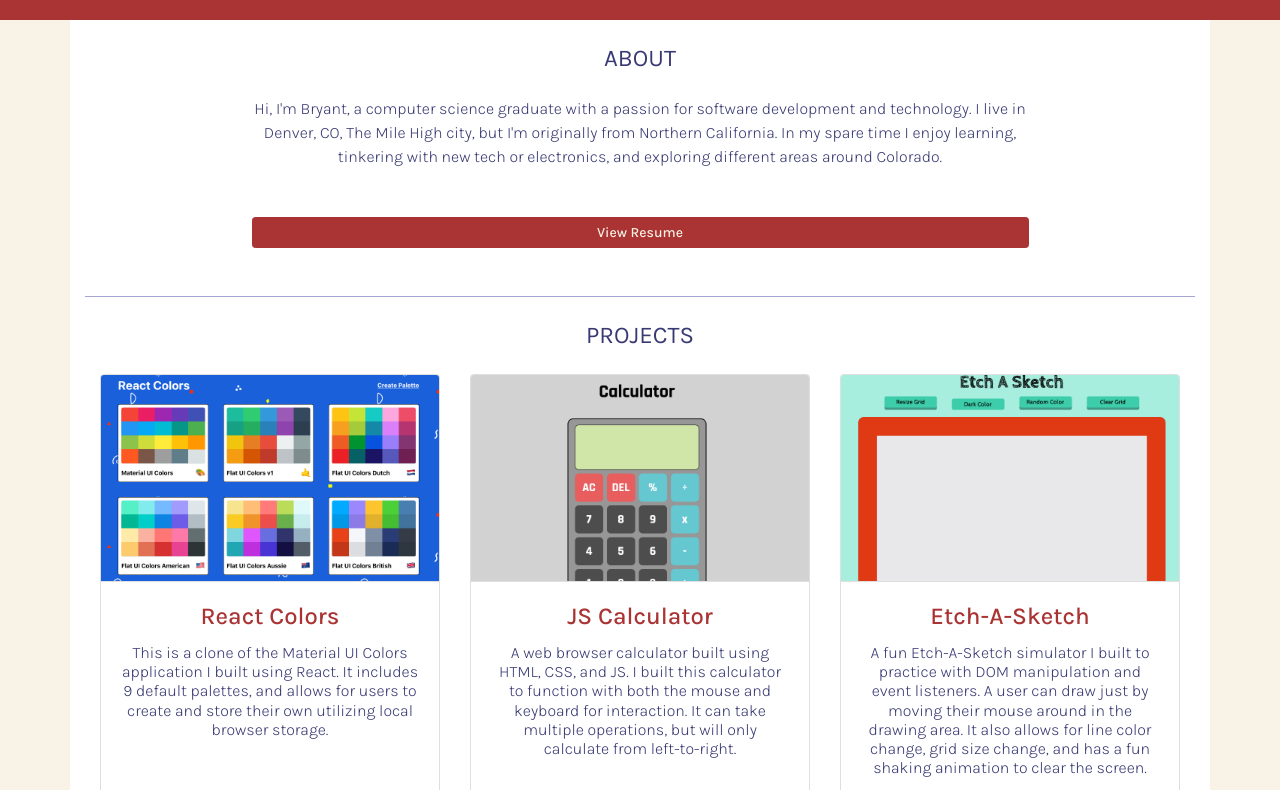
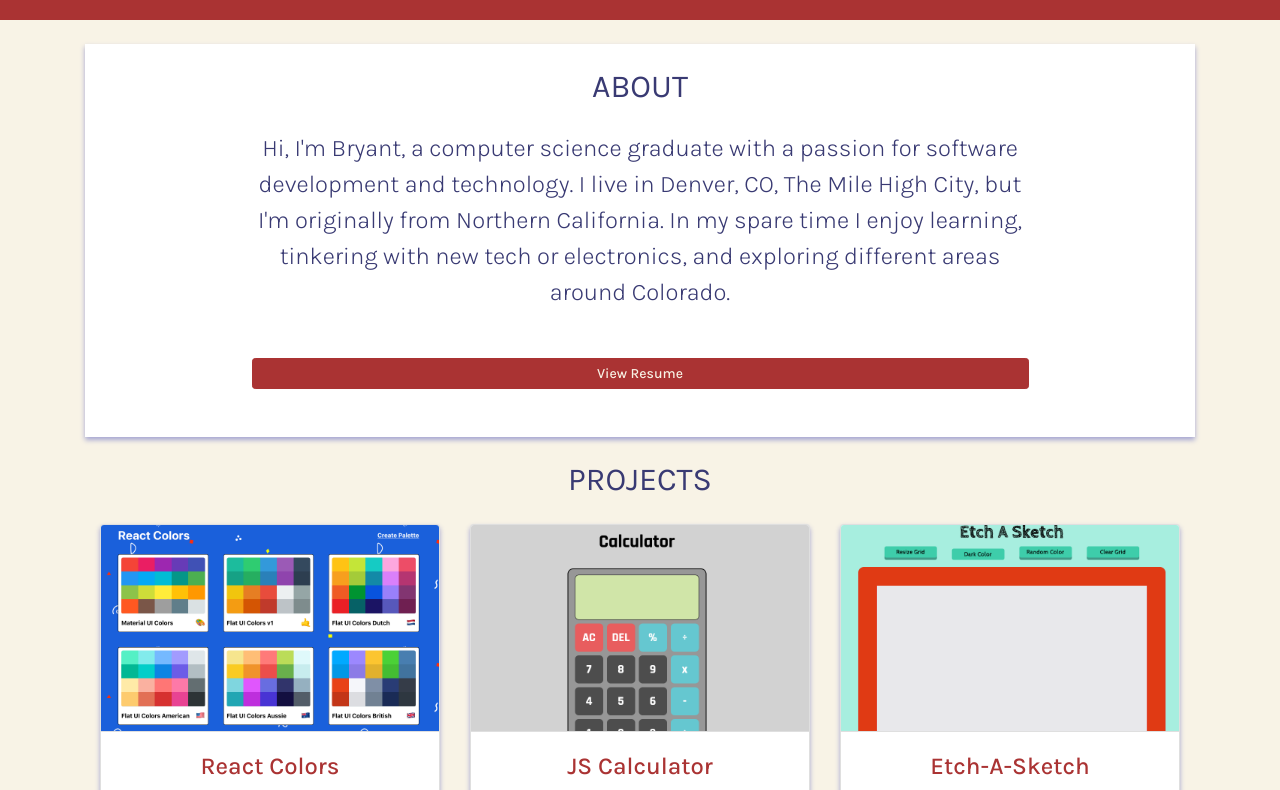
Before and after one commit to BryantVaughn/bryantvaughn.github.io, a plain HTML site: page index.html in a window 1280 px wide. Shown: the part 880-1670 px from the top of the page. Drawn offline with nearby package versions, Linux system fonts and the light colour scheme.

Commit message:
Change background color and add box shadows on larger screens

```diff
--- a/css/style.css
+++ b/css/style.css
@@ -132,9 +132,6 @@ main .jumbotron .name {
 }
 
 .card .card-img-top {
-	width: 100%;
-	height: 32%;
-	object-fit: cover;
 	border-bottom: 1px solid rgba(0, 0, 0, 0.125);
 }
 
@@ -232,10 +229,29 @@ main .jumbotron .name {
 		margin-bottom: 2rem;
 	}
 
+	/* Main Content */
+	main .main-content {
+		background-color: var(--accent-color);
+	}
+
 	.content-section .bio,
 	#about .resume {
 		width: 70%;
 		margin: 1.5rem auto;
+	}
+
+	.content-section:first-of-type {
+		border: none;
+	}
+
+	#about {
+		background-color: var(--white);
+		padding-top: 1.5rem;
+	}
+
+	#about,
+	.card {
+		box-shadow: 0 3px 5px var(--secondary-color-light);
 	}
 
 	.content-section .bio {
@@ -249,10 +265,6 @@ main .jumbotron .name {
 	/* Project Styles */
 	.card {
 		min-height: 525px;
-	}
-
-	.card .card-img-top {
-		height: 40%;
 	}
 
 	/* Footer Styles */
@@ -272,6 +284,38 @@ main .jumbotron .name {
 	}
 }
 
+@media (min-width: 1024px) {
+	/* Jumbotron Styles */
+	main .jumbotron .profile-img {
+		height: 300px;
+		width: 300px;
+	}
+
+	/* Main Content */
+
+	.section-title {
+		font-size: var(--large-font-size);
+	}
+
+	.content-section .bio {
+		font-size: var(--medium-font-size);
+	}
+
+	.card {
+		min-height: 535px;
+	}
+
+	.social-icons {
+		width: 40%;
+	}
+}
+
+@media (min-width: 1200px) {
+	.card {
+		min-height: 530px;
+	}
+}
+
 /* Animation Keyframes */
 
 @keyframes pulse {
--- a/index.html
+++ b/index.html
@@ -32,7 +32,7 @@
 		<header class="main-header">
 			<!-- Nav -->
 			<nav class="navbar navbar-expand-md navbar-dark fixed-top" id="main-nav">
-				<div class="container-lg">
+				<div class="container-xl">
 					<a class="navbar-brand" href="#top">Bryant Vaughn</a>
 					<button
 						class="navbar-toggler"
@@ -62,7 +62,7 @@
 			<div
 				class="jumbotron jumbotron-fluid text-center d-flex flex-column justify-content-between"
 			>
-				<div class="container-lg">
+				<div class="container-xl">
 					<h1 class="m-0">Hello, World!</h1>
 					<img
 						class="profile-img"
@@ -86,13 +86,13 @@
 				</div>
 			</div>
 			<!-- /Jumbotron -->
-			<div class="container-lg main-content py-4" id="about">
-				<section class="pb-4 content-section">
+			<div class="container-xl main-content py-4">
+				<section class="pb-4 content-section" id="about">
 					<h3 class="section-title">About</h3>
 					<p class="bio">
 						Hi, I'm Bryant, a computer science graduate with a passion for
 						software development and technology. I live in Denver, CO, The Mile
-						High city, but I'm originally from Northern California. In my spare
+						High City, but I'm originally from Northern California. In my spare
 						time I enjoy learning, tinkering with new tech or electronics, and
 						exploring different areas around Colorado.
 					</p>
@@ -108,7 +108,7 @@
 
 				<section class="content-section py-4" id="projects">
 					<h3 class="section-title">Projects</h3>
-					<div class="container-lg">
+					<div class="container-xl">
 						<div class="row justify-content-between"></div>
 					</div>
 				</section>
```
